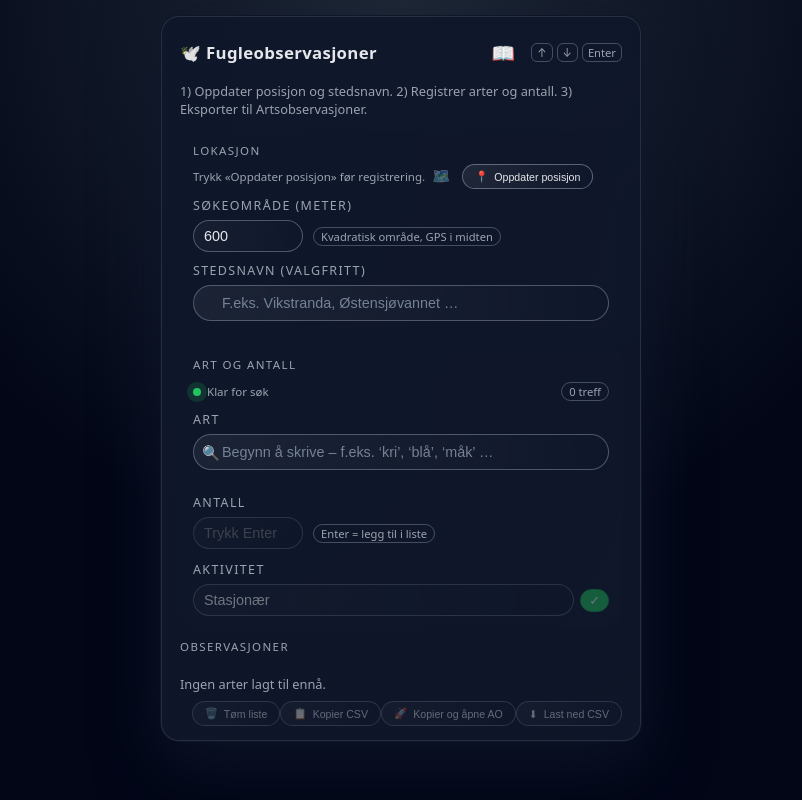
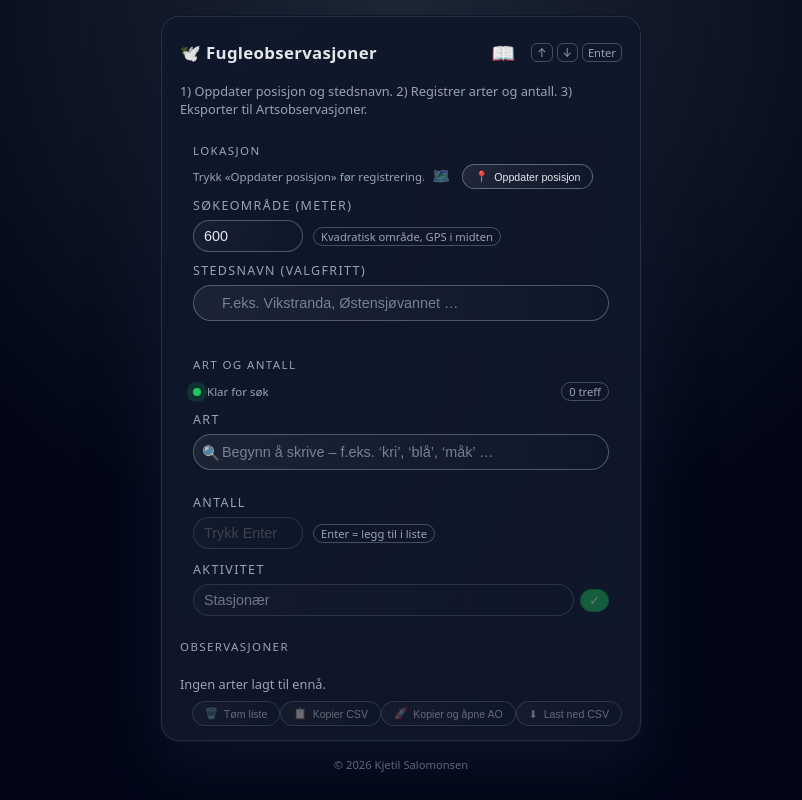
Before and after one commit to kjetil-salo/enkel-ao, a website: page public/index.html in a window 1280 px wide. Shown: the whole page, without its empty margins (239-1041 px from the left). Drawn offline with Linux system fonts and the light colour scheme.

```diff
--- a/public/index.html
+++ b/public/index.html
@@ -396,6 +396,14 @@
 
       .delete-obs-btn:hover {
         opacity: 1;
+      }
+
+      .footer-credit {
+        margin-top: 16px;
+        text-align: center;
+        font-size: 0.7rem;
+        color: var(--muted);
+        opacity: 0.6;
       }
 
       .obs-meta {
@@ -731,6 +739,7 @@
           </div>
         </div>
       </div>
+      <div class="footer-credit">© 2026 Kjetil Salomonsen</div>
     </div>
 
     <script>
```
